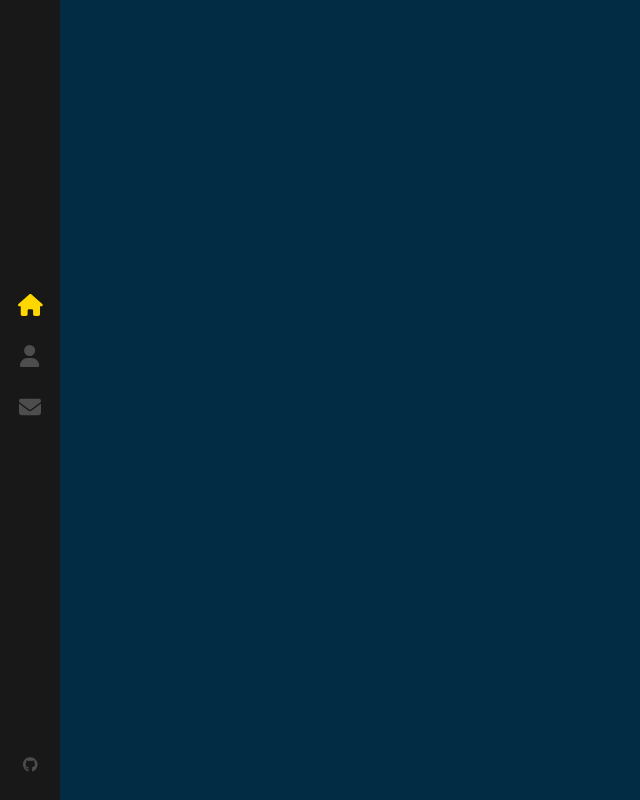
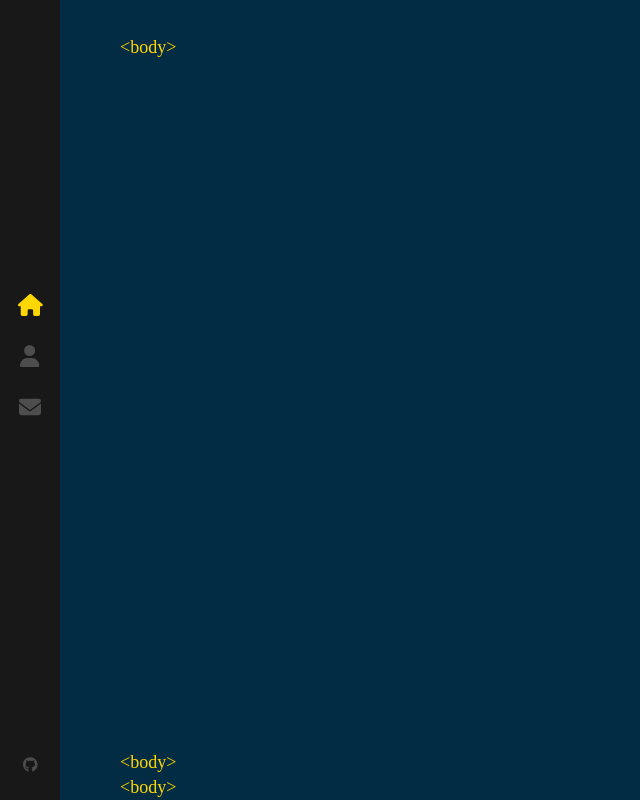
Before and after one commit to wiekusviljoen/react-share, a React (Create React App) app: page / in a window 1280 px wide. Shown: the whole page, without its empty margins (0-640 px from the left). Built offline with nearby package versions, Linux system fonts and the light colour scheme.

Commit message:
commit on master

```diff
--- a/src/components/Layout/index.js
+++ b/src/components/Layout/index.js
@@ -1,11 +1,22 @@
+import { Outlet } from 'react-router-dom'
 import Sidebar from '../Sidebar'
 import './index.scss'
 
 const Layout = () => {
   return (
-    <>
+    <div className="App">
       <Sidebar />
-    </>
+      <div className="page">
+        <span className="tags top-tags ">&lt;body&gt;</span>
+        <Outlet />
+
+        <span className="tags bottom-tags">
+          &lt;body&gt;
+          <br />
+          <span className="bottom-tag-html">&lt;body&gt;</span>
+        </span>
+      </div>
+    </div>
   )
 }
 
--- a/src/components/Layout/index.scss
+++ b/src/components/Layout/index.scss
@@ -0,0 +1,28 @@
+.page {
+    width: 100%;
+    height: 100%;
+    position: absolute;
+}
+
+.top-tags {
+    bottom: auto;
+    top: 35px;
+
+}
+
+.tags {
+    color: #ffd700;
+    opacity: 0.6s;
+    position: absolute;
+    bottom: 0;
+    left: 120px;
+    font-size: 18px;
+    font-family: 'La Belle Aurore';
+
+
+}
+
+.bottm-tag-html {
+    margin-left: -20px;
+
+}
```
Also changed, not shown: src/components/Home/index.js (added), src/components/Home/index.scss (added).
